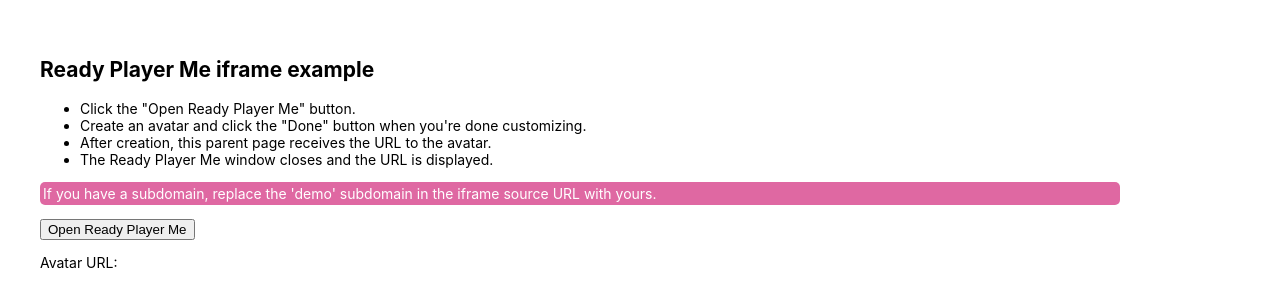
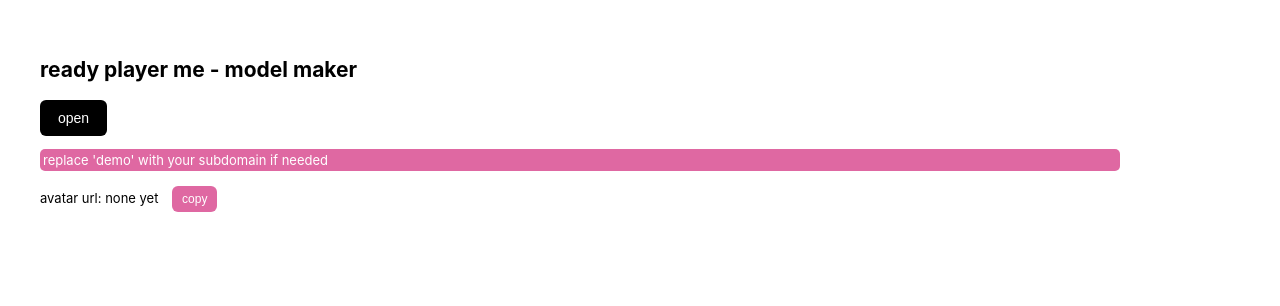
Before and after one commit to Emmanuel-PaulMaah/ready-play-me, a plain HTML site: page index.html in a window 1280 px wide. Drawn offline with Linux system fonts and the light colour scheme.

Commit message:
Update index.html

```diff
--- a/index.html
+++ b/index.html
@@ -6,7 +6,7 @@
   <meta name="viewport"
     content="width=device-width, user-scalable=no, initial-scale=1.0, maximum-scale=1.0, minimum-scale=1.0" />
   <meta http-equiv="X-UA-Compatible" content="ie=edge" />
-    <title>Document</title>
+  <title>avatar maker</title>
   <style>
     html,
     body,
@@ -21,35 +21,64 @@
       border: none;
     }
 
+    h2 {
+      text-transform: lowercase;
+    }
+
     .warning {
       background-color: #df68a2;
       padding: 3px;
       border-radius: 5px;
       color: white;
+      font-size: 13px;
+    }
+
+    button {
+      background-color: #000;
+      color: #fff;
+      border: none;
+      padding: 10px 18px;
+      border-radius: 6px;
+      font-size: 14px;
+      cursor: pointer;
+      transition: background-color 0.2s ease;
+    }
+
+    button:hover {
+      background-color: #333;
+    }
+
+    #avatarUrl {
+      margin-top: 15px;
+      font-size: 13px;
+    }
+
+    .copy-btn {
+      background-color: #df68a2;
+      margin-left: 10px;
+      font-size: 12px;
+      padding: 6px 10px;
     }
   </style>
 </head>
 
 <body>
-    <h2>Ready Player Me iframe example</h2>
-    <ul>
-        <li>Click the "Open Ready Player Me" button.</li>
-        <li>Create an avatar and click the "Done" button when you're done customizing.</li>
-        <li>After creation, this parent page receives the URL to the avatar.</li>
-        <li>The Ready Player Me window closes and the URL is displayed.</li>
-    </ul>
-    <p class="warning">
-        If you have a subdomain, replace the 'demo' subdomain in the iframe source URL with yours.
+  <h2>ready player me - model maker</h2>
+
+  <button onclick="displayIframe()">open</button>
+
+  <p class="warning">replace 'demo' with your subdomain if needed</p>
+
+  <p id="avatarUrl">avatar url: <span id="urlText">none yet</span>
+    <button class="copy-btn" onclick="copyUrl()">copy</button>
   </p>
-
-    <input type="button" value="Open Ready Player Me" onClick="displayIframe()" />
-    <p id="avatarUrl">Avatar URL:</p>
 
   <iframe id="frame" class="frame" allow="camera *; microphone *; clipboard-write" hidden></iframe>
 
   <script>
-        const subdomain = 'demo'; // Replace with your custom subdomain
+    const subdomain = 'demo';
     const frame = document.getElementById('frame');
+    const urlText = document.getElementById('urlText');
 
     frame.src = `https://${subdomain}.readyplayer.me/avatar?frameApi`;
 
@@ -59,11 +88,8 @@
     function subscribe(event) {
       const json = parse(event);
 
-            if (json?.source !== 'readyplayerme') {
-                return;
-            }
+      if (json?.source !== 'readyplayerme') return;
 
-            // Susbribe to all events sent from Ready Player Me once frame is ready
       if (json.eventName === 'v1.frame.ready') {
         frame.contentWindow.postMessage(
           JSON.stringify({
@@ -75,14 +101,13 @@
         );
       }
 
-            // Get avatar GLB URL
       if (json.eventName === 'v1.avatar.exported') {
-                console.log(`Avatar URL: ${json.data.url}`);
-                document.getElementById('avatarUrl').innerHTML = `Avatar URL: ${json.data.url}`;
-                document.getElementById('frame').hidden = true;
+        const url = json.data.url;
+        console.log(`Avatar URL: ${url}`);
+        urlText.textContent = url;
+        frame.hidden = true;
       }
 
-            // Get user id
       if (json.eventName === 'v1.user.set') {
         console.log(`User with id ${json.data.id} set: ${JSON.stringify(json)}`);
       }
@@ -91,13 +116,21 @@
     function parse(event) {
       try {
         return JSON.parse(event.data);
-            } catch (error) {
+      } catch {
         return null;
       }
     }
 
     function displayIframe() {
-            document.getElementById('frame').hidden = false;
+      frame.hidden = false;
+    }
+
+    function copyUrl() {
+      const text = urlText.textContent;
+      if (text && text !== 'none yet') {
+        navigator.clipboard.writeText(text);
+        alert('Avatar URL copied!');
+      }
     }
   </script>
 </body>
```
Lines whose indentation alone changed are shown as unchanged.
